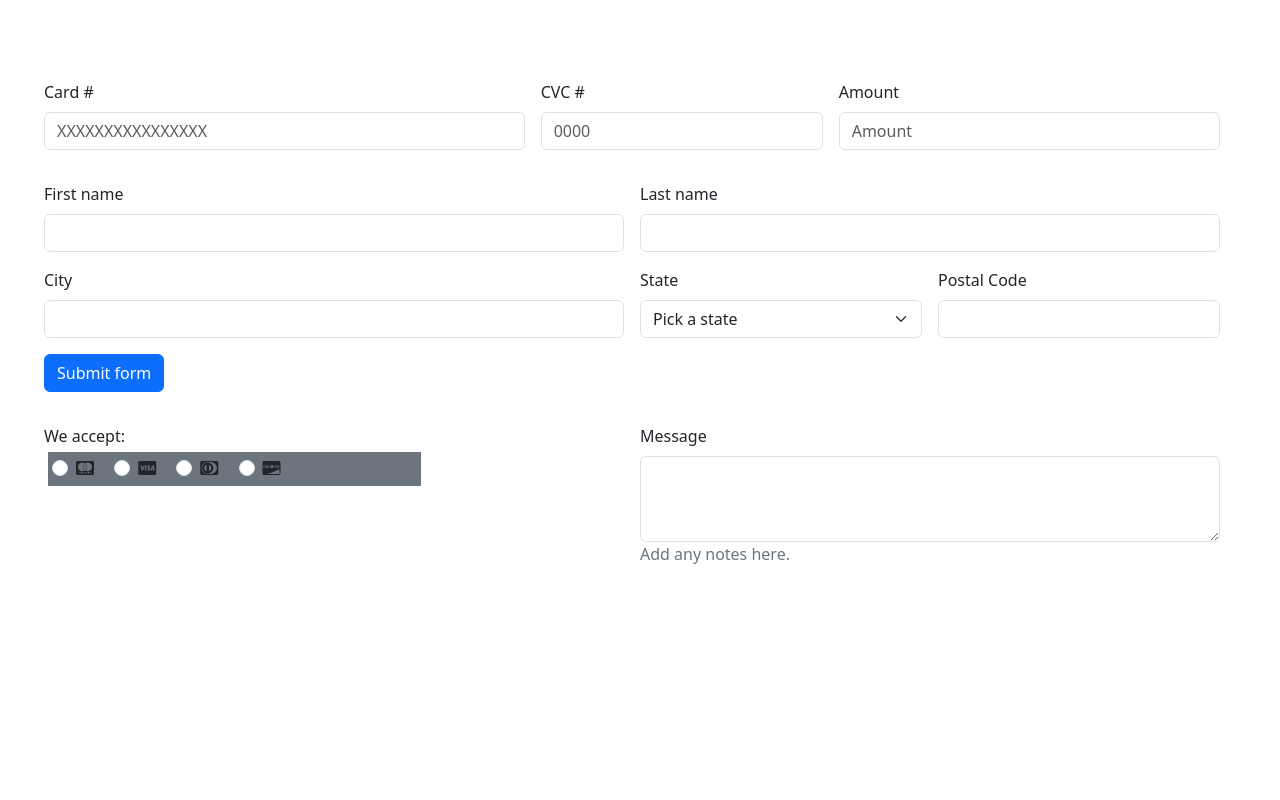
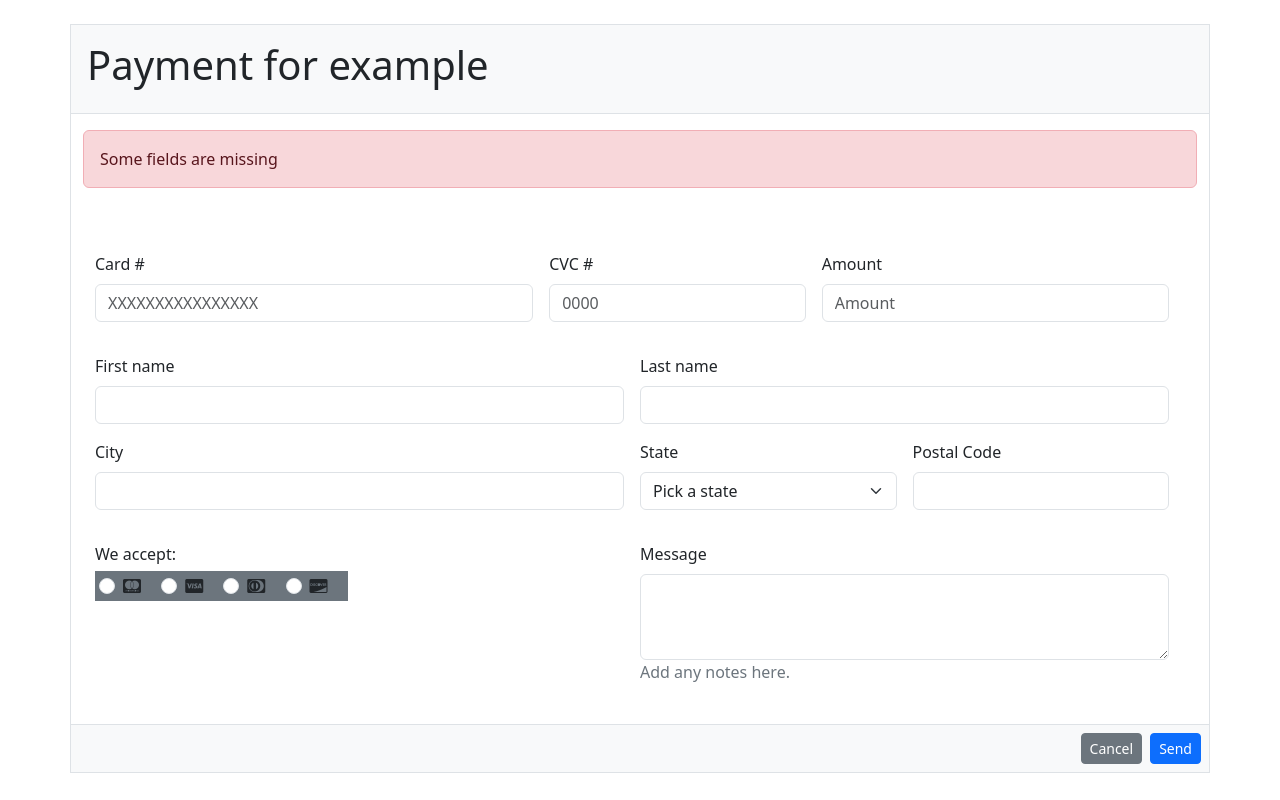
Before and after one commit to facumasaUY/formulario-con-HTML5, a plain HTML site: page index.html in a window 1280 px wide. Drawn offline with nearby package versions, Linux system fonts and the light colour scheme.

Commit message:
finally I did

```diff
--- a/index.html
+++ b/index.html
@@ -7,9 +7,15 @@
     <title>Payment for example</title>
     <script src="https://kit.fontawesome.com/920a4bd79c.js" crossorigin="anonymous"></script>
 </head>
-<body>
-    <div class="content p-5">
-        <div class="row">
+<body >
+    <div class="container my-4 border w-100">
+      <div class="row col-md-auto bg-light border-bottom">
+        <h1 class="p-3">Payment for example</h1>
+      </div>
+      <div class="alert alert-danger mt-3" role="alert">
+        Some fields are missing
+      </div>
+        <div class="row p-3">
           <form class="row g-3">
             <div class="col-md-5">
               <label class="form-label">Card #</label>
@@ -52,14 +58,11 @@
               <label class="form-label">Postal Code</label>
               <input type="text" class="form-control">
             </div>
-            <div class="col-12">
-              <button class="btn btn-primary" type="submit">Submit form</button>
-            </div>
           </form>
           <form class="row g-3 justify-content-between">
             <div class="col-md-4 ">
-              <label>We accept:</label><br>
-              <div class="bg-secondary p-1 m-1">
+              <label class="mb-2">We accept:</label><br>
+              <div class="bg-secondary p-1 d-inline">
             <div class="form-check form-check-inline">
               <input class="form-check-input" type="radio" name="inlineRadioOptions" id="inlineRadio1" value="option1">
               <label class="form-check-label" for="inlineRadio1"><i class="fa-brands fa-cc-mastercard"></i></label>
@@ -83,8 +86,16 @@
               <textarea class="form-control" rows="3"></textarea>
               <footer class="text-secondary">Add any notes here.</footer>
             </div>
-
           </form>
+        </div><br>
+            <div class="row col-md-auto bg-light border-top">
+              <div class="d-flex justify-content-end p-2">
+              <button type="button" class="btn btn-secondary btn-sm me-2">Cancel</button>
+              <button type="button" class="btn btn-primary btn-sm">Send</button>
+            </div>
+          </div>
+        </div>
+       </div>
     </div>
 </div>
 </body>
```
